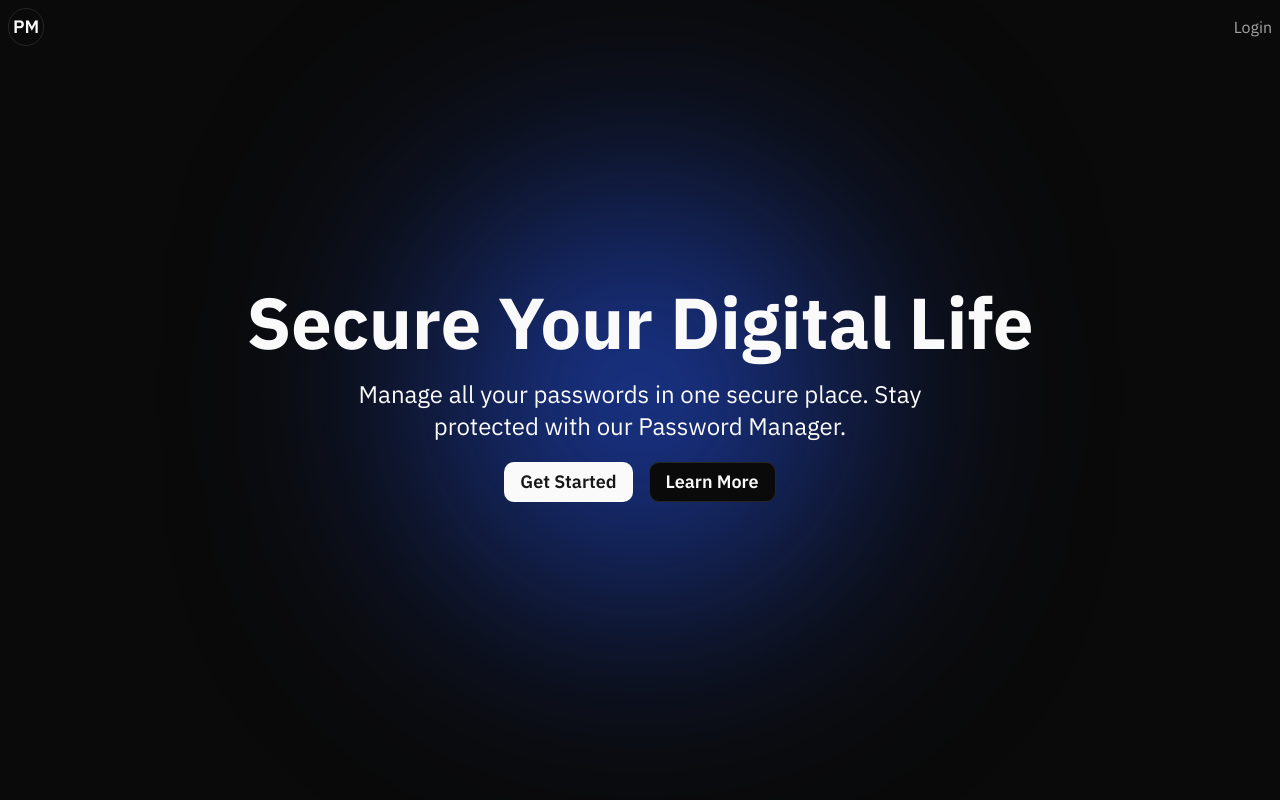
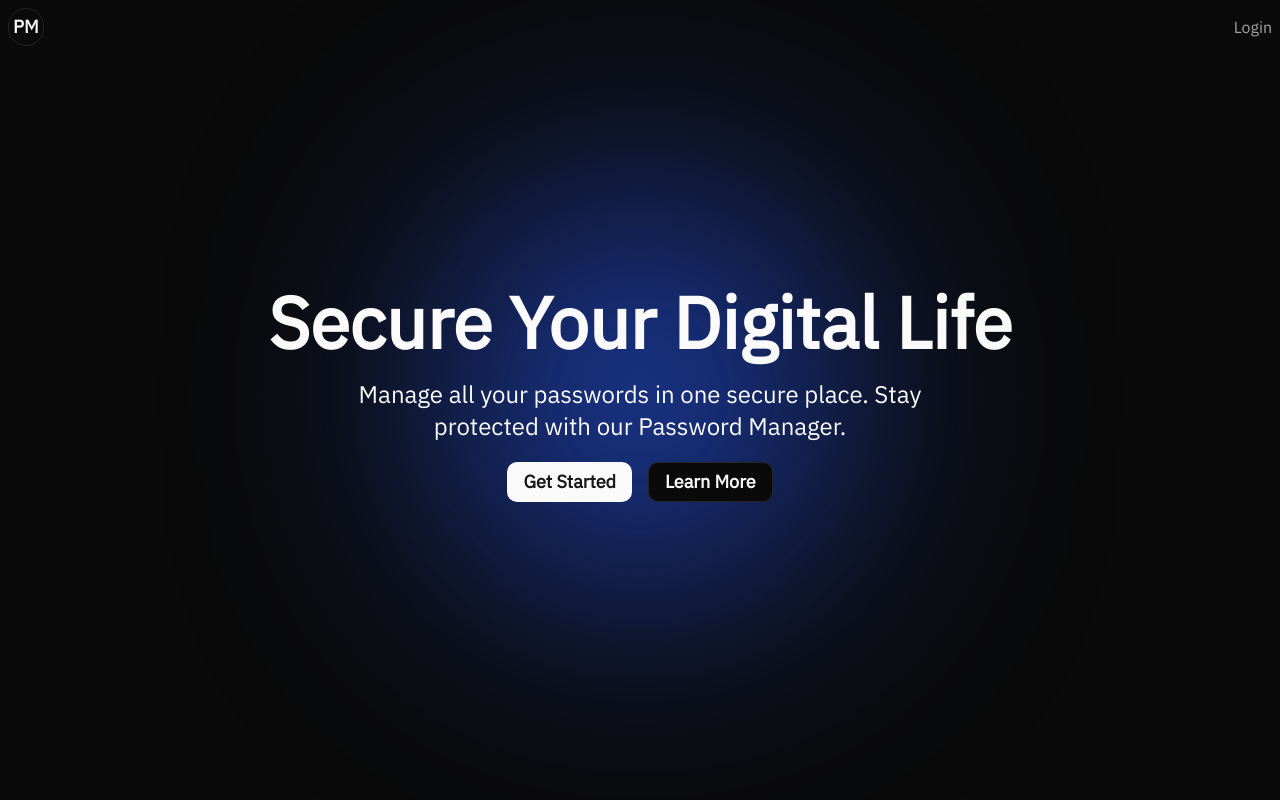
Before and after one commit to KrishT0/Password-Manager-Frontend, a React (Vite) app: page / in a window 1280 px wide. Shown: the top 800 px of the page. Built offline with nearby package versions, Linux system fonts and the light colour scheme.

Commit message:
added fonts & robots.txt

```diff
--- a/src/index.css
+++ b/src/index.css
@@ -1,8 +1,11 @@
-@import url('https://fonts.googleapis.com/css2?family=IBM+Plex+Sans:ital,wght@0,100;0,200;0,300;0,400;0,500;0,600;0,700;1,100;1,200;1,300;1,400;1,500;1,600;1,700&display=swap');
-
 @tailwind base;
 @tailwind components;
 @tailwind utilities;
+
+@font-face {
+  font-family: "IBM Plex Sans";
+  src: url(../src/assets//fonts/IBMPlexSans-Regular.ttf);
+}
 
 body {
   font-family: "IBM Plex Sans", sans-serif;
```
Also changed, not shown: public/robots.txt (added), src/assets/fonts/IBMPlexSans-Regular.ttf (added).
